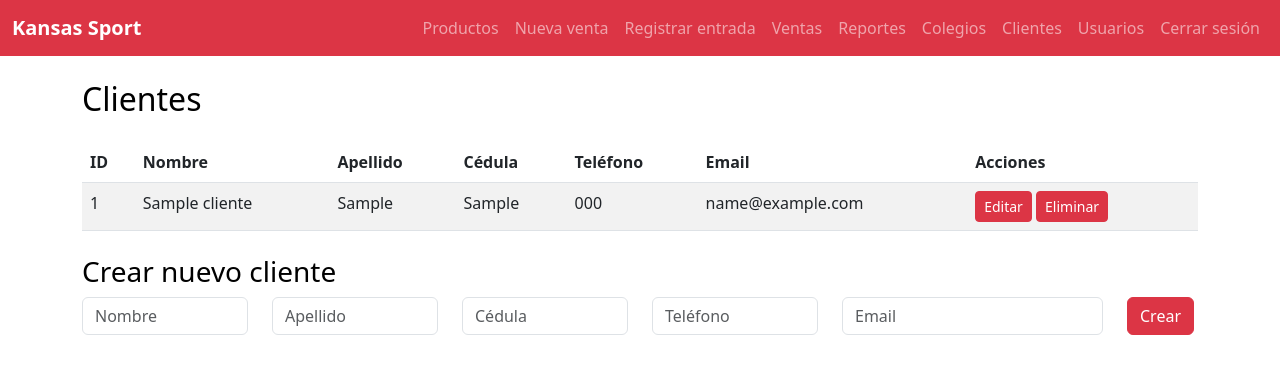
After one commit to cdazaperez/rag_fastapi, a Flask app: page /clientes in a window 1280 px wide. The commit adds this page. Shown: the top 374 px of the page. Run offline with Flask 3, Linux system fonts and the light colour scheme; the visitor is signed in with stand-in values (Sample User, id 1); tables that the repository leaves empty or names only in its code hold one stand-in row (values such as "Sample post").

Commit message:
Add CRUD for colegios and clientes

```diff
--- a/inventario/app_flask_inventario.py
+++ b/inventario/app_flask_inventario.py
@@ -299,5 +299,146 @@ def nueva_venta():
     conn.close()
     return render_template("nueva_venta.html", productos=productos, colegios=colegios)
 
+# --- CRUD Colegios ---
+
+@app.route('/colegios')
+def listar_colegios():
+    if 'user' not in session:
+        return redirect(url_for('login'))
+    conn = get_db()
+    cursor = conn.cursor(dictionary=True)
+    cursor.execute("SELECT * FROM colegios")
+    colegios = cursor.fetchall()
+    conn.close()
+    return render_template('colegios.html', colegios=colegios)
+
+
+@app.route('/colegios/crear', methods=['POST'])
+def crear_colegio():
+    if 'user' not in session:
+        return redirect(url_for('login'))
+    nombre = request.form['nombre']
+    direccion = request.form['direccion']
+    telefono = request.form['telefono']
+    contacto = request.form['contacto']
+    conn = get_db()
+    cursor = conn.cursor()
+    cursor.execute(
+        "INSERT INTO colegios(nombre, direccion, telefono, contacto) VALUES (%s, %s, %s, %s)",
+        (nombre, direccion, telefono, contacto))
+    conn.commit()
+    conn.close()
+    flash('Colegio creado correctamente')
+    return redirect(url_for('listar_colegios'))
+
+
+@app.route('/colegios/editar/<int:id>', methods=['GET', 'POST'])
+def editar_colegio(id):
+    if 'user' not in session:
+        return redirect(url_for('login'))
+    conn = get_db()
+    cursor = conn.cursor(dictionary=True)
+    if request.method == 'POST':
+        nombre = request.form['nombre']
+        direccion = request.form['direccion']
+        telefono = request.form['telefono']
+        contacto = request.form['contacto']
+        cursor.execute(
+            "UPDATE colegios SET nombre=%s, direccion=%s, telefono=%s, contacto=%s WHERE id=%s",
+            (nombre, direccion, telefono, contacto, id))
+        conn.commit()
+        conn.close()
+        flash('Colegio actualizado')
+        return redirect(url_for('listar_colegios'))
+    cursor.execute("SELECT * FROM colegios WHERE id=%s", (id,))
+    colegio = cursor.fetchone()
+    conn.close()
+    return render_template('editar_colegio.html', colegio=colegio)
+
+
+@app.route('/colegios/borrar/<int:id>', methods=['POST'])
+def eliminar_colegio(id):
+    if 'user' not in session:
+        return redirect(url_for('login'))
+    conn = get_db()
+    cursor = conn.cursor()
+    cursor.execute("DELETE FROM colegios WHERE id=%s", (id,))
+    conn.commit()
+    conn.close()
+    flash('Colegio eliminado')
+    return redirect(url_for('listar_colegios'))
+
+
+# --- CRUD Clientes ---
+
+@app.route('/clientes')
+def listar_clientes():
+    if 'user' not in session:
+        return redirect(url_for('login'))
+    conn = get_db()
+    cursor = conn.cursor(dictionary=True)
+    cursor.execute("SELECT * FROM clientes")
+    clientes = cursor.fetchall()
+    conn.close()
+    return render_template('clientes.html', clientes=clientes)
+
+
+@app.route('/clientes/crear', methods=['POST'])
+def crear_cliente():
+    if 'user' not in session:
+        return redirect(url_for('login'))
+    nombre = request.form['nombre']
+    apellido = request.form['apellido']
+    cedula = request.form['cedula']
+    telefono = request.form.get('telefono')
+    email = request.form.get('email')
+    conn = get_db()
+    cursor = conn.cursor()
+    cursor.execute(
+        "INSERT INTO clientes(nombre, apellido, cedula, telefono, email) VALUES (%s, %s, %s, %s, %s)",
+        (nombre, apellido, cedula, telefono, email))
+    conn.commit()
+    conn.close()
+    flash('Cliente creado correctamente')
+    return redirect(url_for('listar_clientes'))
+
+
+@app.route('/clientes/editar/<int:id>', methods=['GET', 'POST'])
+def editar_cliente(id):
+    if 'user' not in session:
+        return redirect(url_for('login'))
+    conn = get_db()
+    cursor = conn.cursor(dictionary=True)
+    if request.method == 'POST':
+        nombre = request.form['nombre']
+        apellido = request.form['apellido']
+        cedula = request.form['cedula']
+        telefono = request.form.get('telefono')
+        email = request.form.get('email')
+        cursor.execute(
+            """UPDATE clientes SET nombre=%s, apellido=%s, cedula=%s, telefono=%s, email=%s WHERE id=%s""",
+            (nombre, apellido, cedula, telefono, email, id))
+        conn.commit()
+        conn.close()
+        flash('Cliente actualizado')
+        return redirect(url_for('listar_clientes'))
+    cursor.execute("SELECT * FROM clientes WHERE id=%s", (id,))
+    cliente = cursor.fetchone()
+    conn.close()
+    return render_template('editar_cliente.html', cliente=cliente)
+
+
+@app.route('/clientes/borrar/<int:id>', methods=['POST'])
+def eliminar_cliente(id):
+    if 'user' not in session:
+        return redirect(url_for('login'))
+    conn = get_db()
+    cursor = conn.cursor()
+    cursor.execute("DELETE FROM clientes WHERE id=%s", (id,))
+    conn.commit()
+    conn.close()
+    flash('Cliente eliminado')
+    return redirect(url_for('listar_clientes'))
+
 if __name__ == '__main__':
     app.run(host='0.0.0.0', port=5000, debug=True)
--- a/inventario/templates/base.html
+++ b/inventario/templates/base.html
@@ -32,6 +32,12 @@
         <li class="nav-item">
           <a class="nav-link" href="{{ url_for('reporte_ventas') }}">Reportes</a>
         </li>
+        <li class="nav-item">
+          <a class="nav-link" href="{{ url_for('listar_colegios') }}">Colegios</a>
+        </li>
+        <li class="nav-item">
+          <a class="nav-link" href="{{ url_for('listar_clientes') }}">Clientes</a>
+        </li>
         {% if session.get('role') == 'admin' %}
         <li class="nav-item">
           <a class="nav-link" href="{{ url_for('gestionar_usuarios') }}">Usuarios</a>
--- /dev/null
+++ b/inventario/templates/clientes.html
@@ -0,0 +1,61 @@
+{% extends 'base.html' %}
+{% block title %}Clientes{% endblock %}
+{% block content %}
+<div class="d-flex justify-content-between mb-3">
+  <h2>Clientes</h2>
+</div>
+<table class="table table-striped mb-4">
+  <thead>
+    <tr>
+      <th>ID</th>
+      <th>Nombre</th>
+      <th>Apellido</th>
+      <th>Cédula</th>
+      <th>Teléfono</th>
+      <th>Email</th>
+      <th>Acciones</th>
+    </tr>
+  </thead>
+  <tbody>
+    {% for c in clientes %}
+    <tr>
+      <td>{{ c.id }}</td>
+      <td>{{ c.nombre }}</td>
+      <td>{{ c.apellido }}</td>
+      <td>{{ c.cedula }}</td>
+      <td>{{ c.telefono }}</td>
+      <td>{{ c.email }}</td>
+      <td>
+        <a href="{{ url_for('editar_cliente', id=c.id) }}" class="btn btn-sm btn-primary">Editar</a>
+        <form action="{{ url_for('eliminar_cliente', id=c.id) }}" method="post" class="d-inline">
+          <button class="btn btn-sm btn-danger" onclick="return confirm('¿Eliminar?')">Eliminar</button>
+        </form>
+      </td>
+    </tr>
+    {% endfor %}
+  </tbody>
+</table>
+<h3>Crear nuevo cliente</h3>
+<form method="post" action="{{ url_for('crear_cliente') }}">
+  <div class="row">
+    <div class="col-md-2 mb-3">
+      <input type="text" name="nombre" class="form-control" placeholder="Nombre" required>
+    </div>
+    <div class="col-md-2 mb-3">
+      <input type="text" name="apellido" class="form-control" placeholder="Apellido" required>
+    </div>
+    <div class="col-md-2 mb-3">
+      <input type="text" name="cedula" class="form-control" placeholder="Cédula" required>
+    </div>
+    <div class="col-md-2 mb-3">
+      <input type="text" name="telefono" class="form-control" placeholder="Teléfono">
+    </div>
+    <div class="col-md-3 mb-3">
+      <input type="email" name="email" class="form-control" placeholder="Email">
+    </div>
+    <div class="col-md-1 mb-3">
+      <button type="submit" class="btn btn-primary">Crear</button>
+    </div>
+  </div>
+</form>
+{% endblock %}
```
Also changed, not shown: inventario/templates/colegios.html (added, +56 -0 lines), inventario/templates/editar_cliente.html (added, +29 -0 lines), inventario/templates/editar_colegio.html (added, +25 -0 lines).
